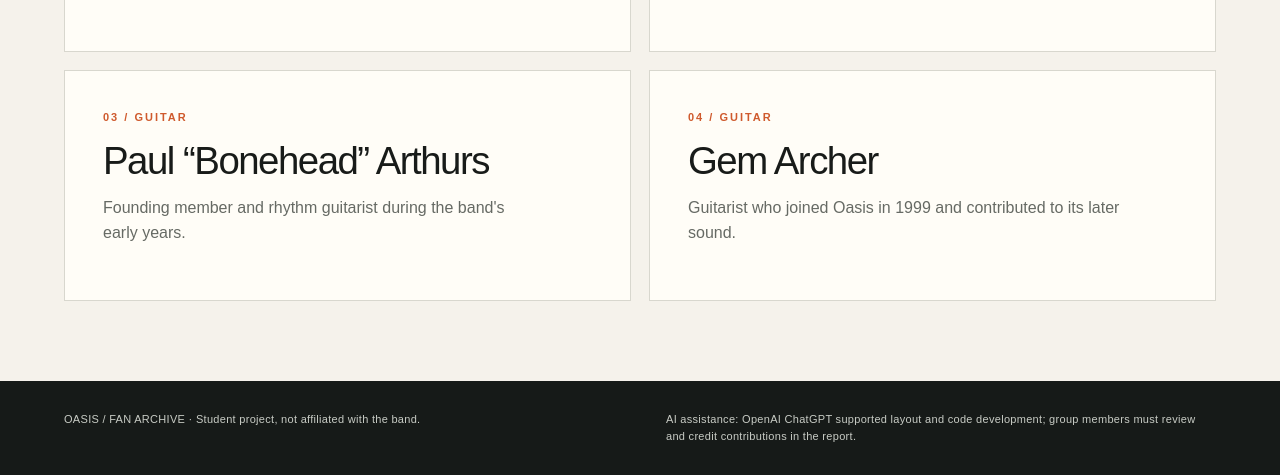
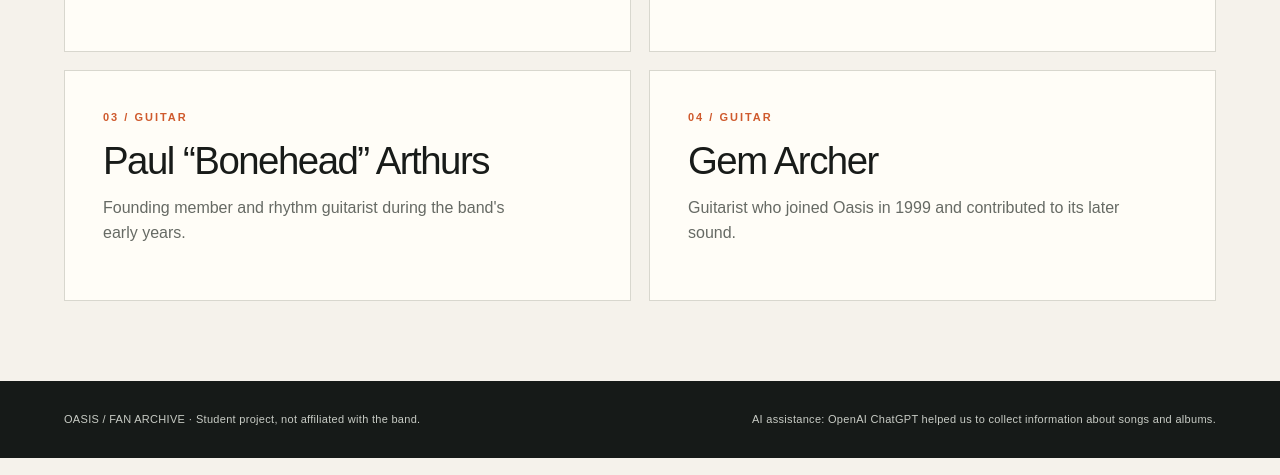
Before and after one commit to Shankslegenda/finalWeb, a plain HTML site: page artists.html in a window 1280 px wide. Shown: the part 606-1081 px from the top of the page. Drawn offline with Linux system fonts and the light colour scheme.

Commit message:
Add files via upload

```diff
--- a/artists.html
+++ b/artists.html
@@ -55,7 +55,7 @@
     </main>
     <footer class="site-footer">
       <p>OASIS / FAN ARCHIVE · Student project, not affiliated with the band.</p>
-      <p>AI assistance: OpenAI ChatGPT supported layout and code development; group members must review and credit contributions in the report.</p>
+      <p>AI assistance: OpenAI ChatGPT helped us to collect information about songs and albums.</p>
     </footer>
     <dialog id="auth-dialog" class="auth-dialog">
       <form id="auth-form" novalidate>
```
Also changed, not shown: discover.html (+1 -1 lines), songs.html (+1 -1 lines).
